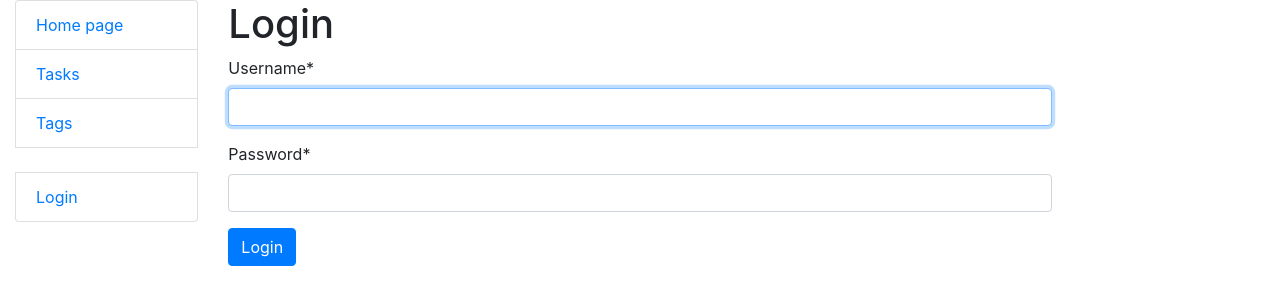
After one commit to alonasorochynska/todo_list, a Django app: page /accounts/login/ in a window 1280 px wide. The commit adds this page. Shown: the top 305 px of the page. Run offline with Django 5.2, Linux system fonts and the light colour scheme; some libraries are stand-ins or nearby versions.

Commit message:
update quotes in tests, add login/logout for users, redirect settings

```diff
--- a/templates/core_todo/tag_form.html
+++ b/templates/core_todo/tag_form.html
@@ -2,7 +2,7 @@
 {% load crispy_forms_filters %}
 
 {% block content %}
-  <h1>{{ object|yesno:"Update,Create" }} Tag:</h1>
+  <h1>{{ object|yesno:"Update,Create" }} Tag {{ tag.id }}</h1>
 
   <form action="" method="post" novalidate>
     {% csrf_token %}
--- a/templates/core_todo/task_form.html
+++ b/templates/core_todo/task_form.html
@@ -2,7 +2,7 @@
 {% load crispy_forms_filters %}
 
 {% block content %}
-  <h1>{{ object|yesno:"Update,Create" }} Task ID: {{ task.id }}</h1>
+  <h1>{{ object|yesno:"Update,Create" }} Task {{ task.id }}</h1>
 
   <form action="" method="post" novalidate>
     {% csrf_token %}
--- a/templates/includes/sidebar.html
+++ b/templates/includes/sidebar.html
@@ -5,14 +5,14 @@
   <li class="list-group-item"><a href="{% url "core_todo:tag-list" %}">Tags</a></li>
   <br>
   {% if user.is_authenticated %}
-    <li class="list-group-item">User: <a href="#">{{ user.username }}</a></li>
+    <li class="list-group-item">User: <a href="{{ user.get_absolute_url }}">{{ user.get_username }}</a></li>
     <li class="list-group-item">
-      <form id="logout-form" action="#" method="post" style="display: inline;">
+      <form id="logout-form" action="{% url 'logout' %}" method="post" style="display: inline;">
         {% csrf_token %}
         <button type="submit" class="btn btn-link" style="padding: 0; border: none; background: none;">Logout</button>
       </form>
     </li>
   {% else %}
-    <li class="list-group-item"><a href="#">Login</a></li>
+    <li class="list-group-item"><a href="{% url 'login' %}?next={{ request.path }}">Login</a></li>
   {% endif %}
 </ul>
--- /dev/null
+++ b/templates/registration/login.html
@@ -0,0 +1,24 @@
+{% extends "base.html" %}
+{% load crispy_forms_filters %}
+
+{% block content %}
+
+{% if form.errors %}
+  <p>Your username and password didn't match. Please try again.</p>
+{% endif %}
+
+<h1>Login</h1>
+
+{% if next %}
+  <p>Please log in to see this page.</p>
+{% endif %}
+
+<form method="post" action="{% url 'login' %}">
+  {% csrf_token %}
+  {{ form|crispy }}
+
+  <input type="submit" value="Login" class="btn btn-primary" />
+  <input type="hidden" name="next" value="{{ next }}" />
+</form>
+
+{% endblock %}
--- a/todo_list/settings.py
+++ b/todo_list/settings.py
@@ -106,6 +106,9 @@ AUTH_PASSWORD_VALIDATORS = [
     },
 ]
 
+LOGIN_REDIRECT_URL = "/"
+
+LOGOUT_REDIRECT_URL = "/"
 
 # Internationalization
 # https://docs.djangoproject.com/en/5.0/topics/i18n/
--- a/todo_list/urls.py
+++ b/todo_list/urls.py
@@ -20,4 +20,5 @@ from django.urls import path, include
 urlpatterns = [
     path("admin/", admin.site.urls),
     path("", include("core_todo.urls", namespace="kitchen")),
+    path("accounts/", include("django.contrib.auth.urls")),
 ]
```
Also changed, not shown: core_todo/tests/test_forms.py (+20 -20 lines), core_todo/tests/test_models.py (+14 -14 lines), templates/registration/logged_out.html (added, +7 -0 lines).
